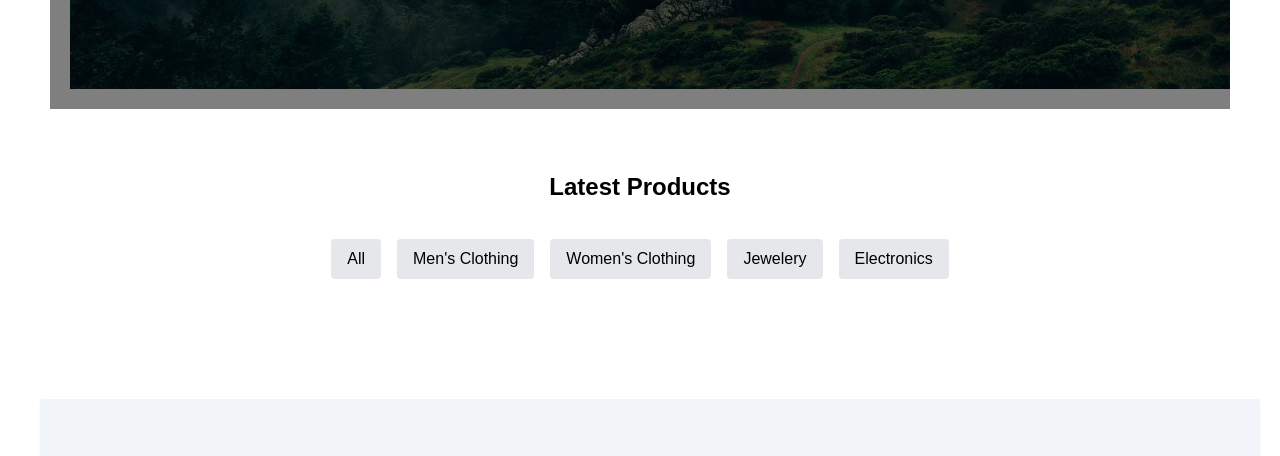
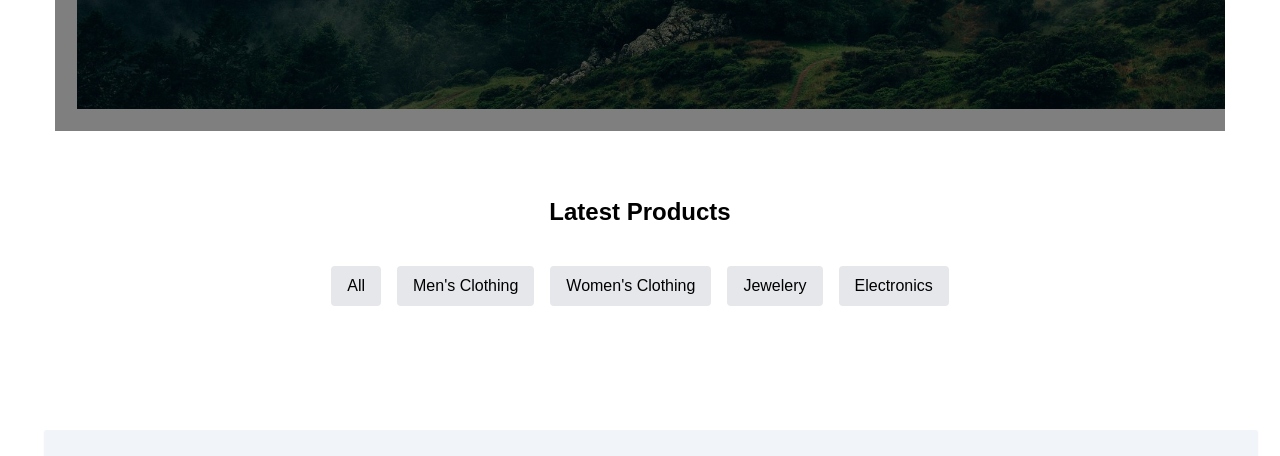
Before and after one commit to ASHFI111/ecommerce-achivers-it-html-css-javascript-project, a plain HTML site: page index.html in a window 1280 px wide. Shown: the part 551-1007 px from the top of the page. Drawn offline with nearby package versions, Linux system fonts and the light colour scheme; a script that the page names is missing.

Commit message:
padding 11

```diff
--- a/index.css
+++ b/index.css
@@ -1,6 +1,6 @@
 * {
-    padding: 10;
-    margin: 10;
+    padding: 11;
+    margin: 11;
     box-sizing: border-box;
     font-family: sans-serif !important;
 }
```
